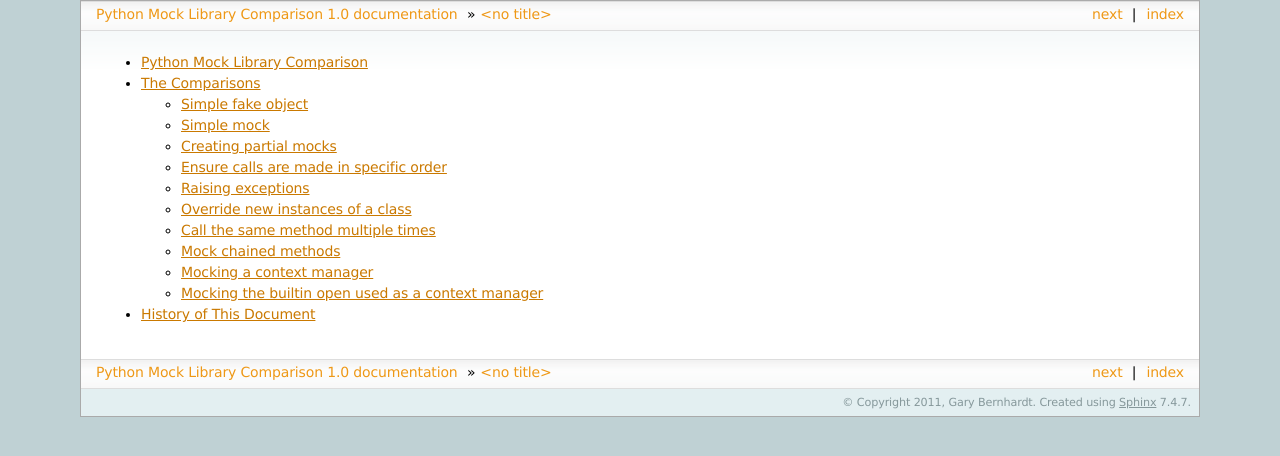
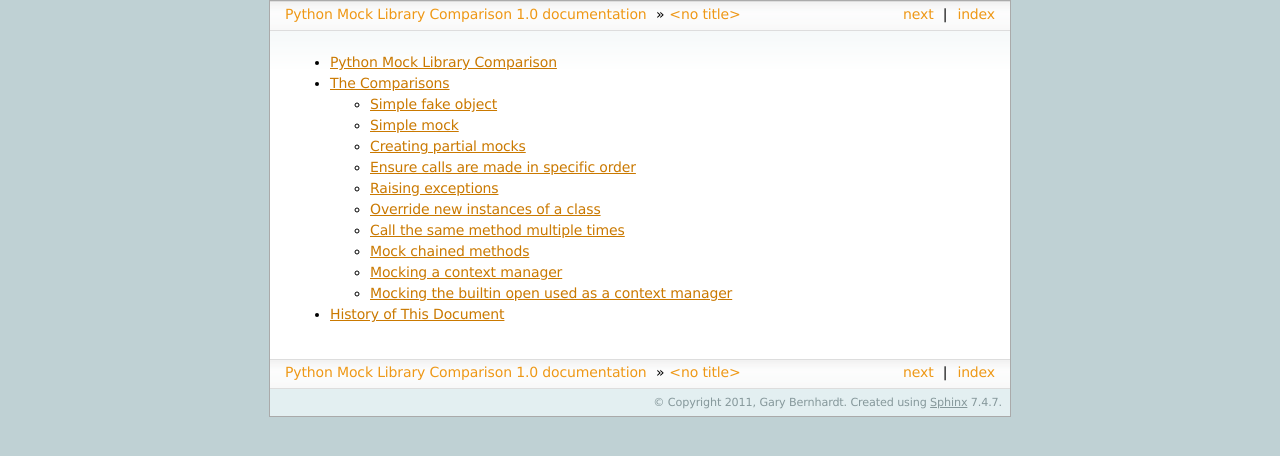
Before and after one commit to garybernhardt/python-mock-comparison, a Sphinx documentation site: the page built from docs/index.rst, in a window 1280 px wide. Shown: the top 456 px of the page. Built offline with Sphinx 7.4.7, drawn with Linux system fonts in a browser that asks for light colours.

Commit message:
add custom, simpler theme

```diff
--- a/docs/conf.py
+++ b/docs/conf.py
@@ -91,13 +91,13 @@
 
 # The theme to use for HTML and HTML Help pages.  See the documentation for
 # a list of builtin themes.
-html_theme = 'sphinxdoc'
+html_theme_path = '.'
+html_theme = 'python_mock_theme'
 
 # Theme options are theme-specific and customize the look and feel of a theme
 # further.  For a list of options available for each theme, see the
 # documentation.
 html_theme_options = {
-    'nosidebar': True
 }
 
 # Add any paths that contain custom themes here, relative to this directory.
--- /dev/null
+++ b/docs/python_mock_theme/static/python_mock_theme.css
@@ -0,0 +1,6 @@
+@import url('sphinxdoc.css');
+
+body {
+    width: 700px;
+    margin: 0 auto;
+}
--- /dev/null
+++ b/docs/python_mock_theme/theme.conf
@@ -0,0 +1,7 @@
+[theme]
+inherit = sphinxdoc
+stylesheet = python_mock_theme.css
+#pygments_style = stylename
+
+[options]
+nosidebar = True
```
Also changed, not shown: 1 other file.
